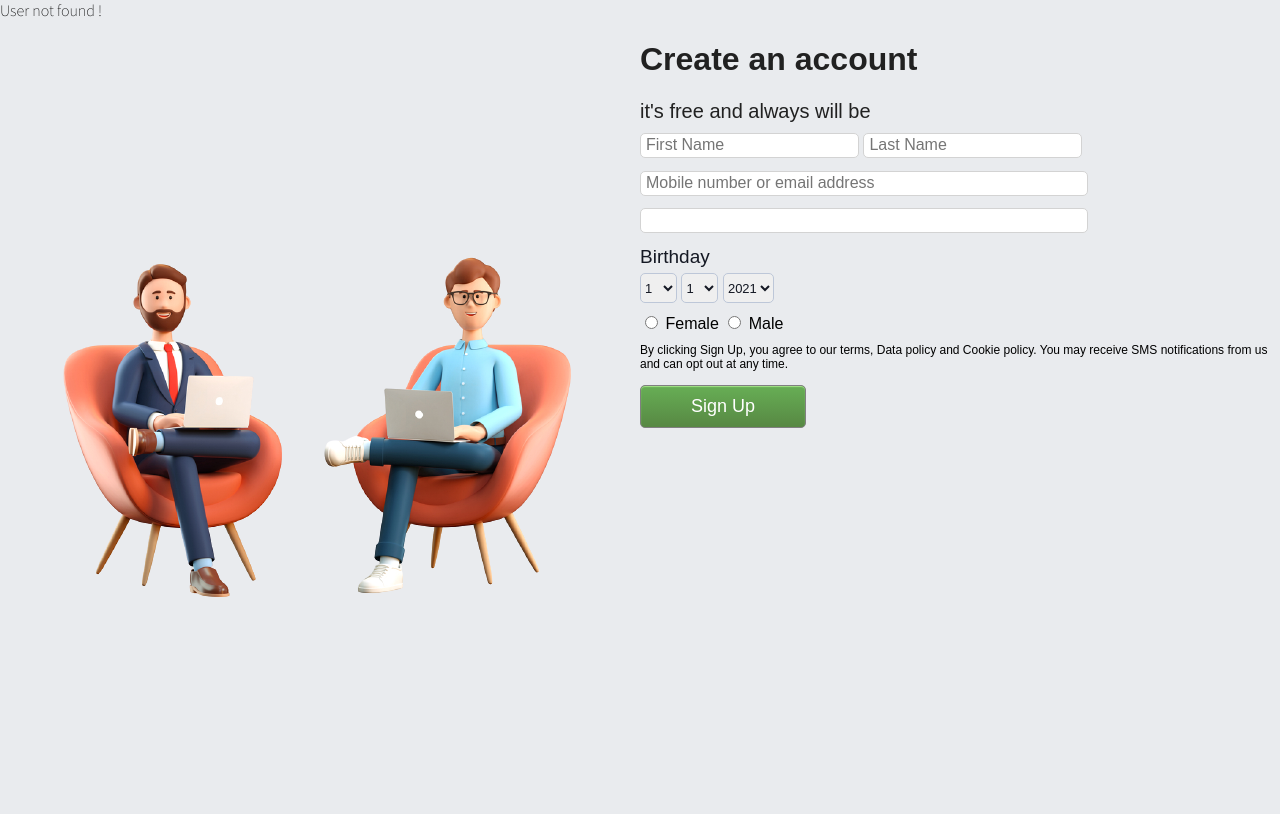
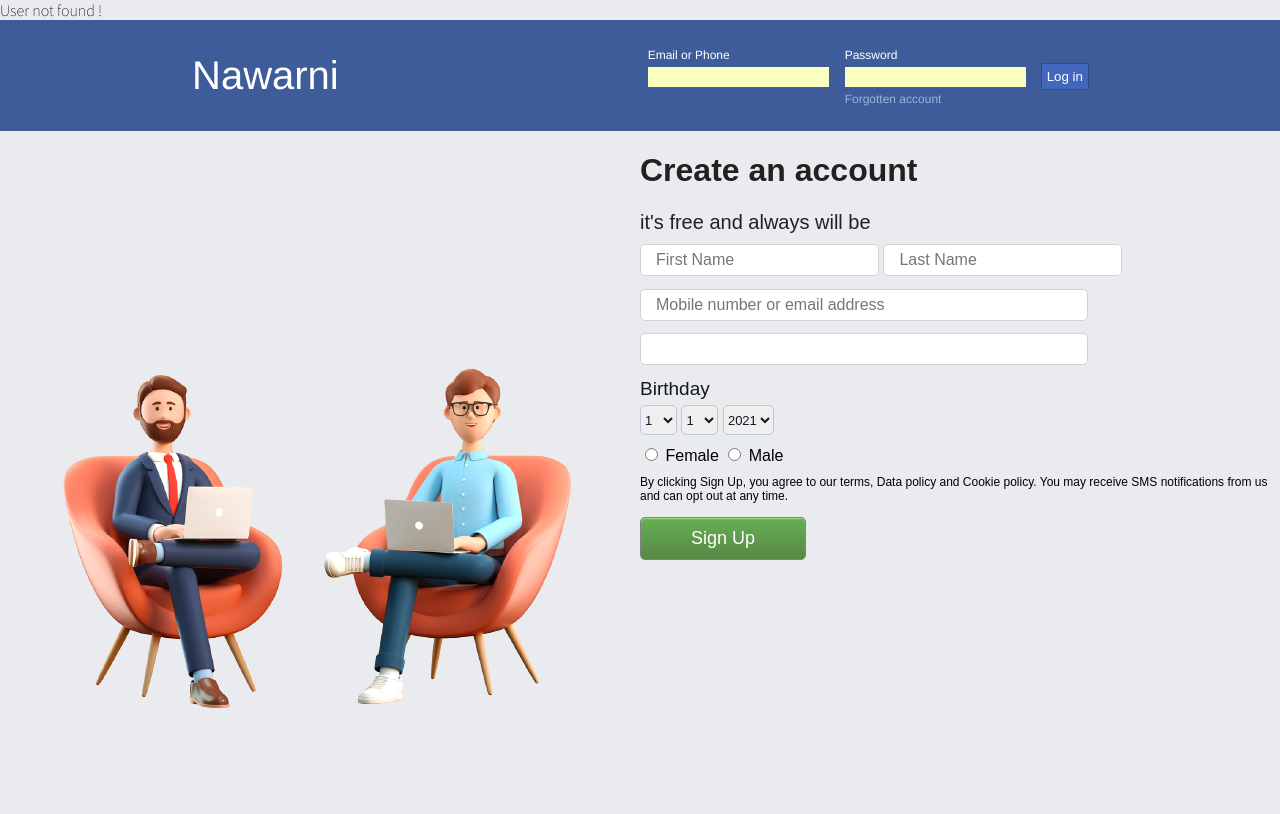
Before and after one commit to Chadi7781/Nawarni, a PHP site: page /socialMedia/sign.php in a window 1280 px wide. Shown: the top 814 px of the page. Before the commit the page ends 597 px from the top, so only its background shows below. Run offline with PHP 8.4, Linux system fonts and the light colour scheme.

Commit message:
design log in code

```diff
--- a/assets/css/style.css
+++ b/assets/css/style.css
@@ -1,6 +1,8 @@
 @font-face {
-    font-family: 'SourceSansPro-ExtraLight'; /* Change to your font's name. */
-    src: url('../fonts/SourceSansPro-ExtraLight.ttf'); /* Change to match your font file's location. */
+    font-family: 'SourceSansPro-ExtraLight';
+    /* Change to your font's name. */
+    src: url('../fonts/SourceSansPro-ExtraLight.ttf');
+    /* Change to match your font file's location. */
 }
 
 
@@ -10,8 +12,9 @@
 
 
 }
+
 body {
-    font-family: "SourceSansPro-ExtraLight",sans-serif;
+    font-family: "SourceSansPro-ExtraLight", sans-serif;
     background-color: #E9EBEE;
     margin: 0;
     font-size: 16px;
@@ -21,7 +24,7 @@ body {
 .main {
     font-family: Arial, Helvetica, sans-serif;
     height: 100vh;
-    display:flex;
+    display: flex;
 }
 
 .left-side {
@@ -46,7 +49,7 @@ body {
 
 .text-field {
     height: 25px;
-    padding: 5px;
+    padding: 15px;
     border: 1px solid lightgray;
     border-radius: 5px;
     font-size: 16px;
@@ -54,7 +57,7 @@ body {
 
 .text-input {
     height: 25px;
-    padding: 5px;
+    padding: 15px;
     border: 1px solid lightgray;
     border-radius: 5px;
     font-size: 16px;
@@ -67,7 +70,7 @@ input:-webkit-autofill,
 input:-webkit-autofill:hover,
 input:-webkit-autofill:focus,
 input:-webkit-autofill:active {
-    -webkit-box-shadow: 0 0 0 30px white  inset !important;
+    -webkit-box-shadow: 0 0 0 30px white inset !important;
 }
 
 .bday {
@@ -84,6 +87,7 @@ input:-webkit-autofill:active {
     color: #141823;
     border-radius: 5px;
 }
+
 .gender-wrap {
     margin: 10px 0;
 }
@@ -96,7 +100,7 @@ input:-webkit-autofill:active {
     background: linear-gradient(#67ae55, #578843);
     background-color: #69a74e;
     box-shadow: inset 0 1px 1px #a4e388;
-    border-color: #3b6a22, #3b6e22, #2c5115 ;
+    border-color: #3b6a22, #3b6e22, #2c5115;
     padding: 10px 50px;
     border: 1px solid gray;
     border-radius: 5px;
@@ -116,4 +120,66 @@ input:-webkit-autofill:active {
         font-size: 14px;
     */
 
-    }
+}
+
+
+.header {
+    font-family: 'Helvetica', Arial, sans-serif;
+    padding: 8px 15%;
+    display: flex;
+    justify-content: space-between;
+    background-color: #3e5c9a;
+    color: white;
+    height: 95px;
+}
+
+.logo {
+    margin: auto 0;
+    font-size: 40px;
+    flex-basis: 50%;
+}
+
+.sign-in-form {
+    display: flex;
+    align-items: center;
+}
+
+.mobile-input {
+    margin-left: 10px;
+}
+
+.input-text {
+    font-size: 12px;
+    padding-bottom: 5px;
+}
+.input-text-field {
+    background-color: #faffbd;;
+    border: none;
+    height: 20px;
+}
+.input-text-password {
+    font-size: 12px;
+    padding-bottom: 5px;
+}
+.passowrd-input {
+    margin-left: 1rem;
+    margin-top: 20px;
+    margin-right: 1rem;
+}
+
+.forgotten-acc {
+    font-size: 12px;
+    margin-top: 5px;
+    color: #9cb4d8;
+    cursor: pointer;
+}
+
+input.sign-in.login {
+    height: 30%;
+    background-color: #4267bc;
+    color: white;
+    border: none;
+    box-shadow: 0 0 1px black;
+    margin-top: 18px;
+    padding: 5px;
+}
--- a/sign.php
+++ b/sign.php
@@ -1,4 +1,3 @@
-
 <?php
     require 'connect/DB.php';
     require 'core/load.php';
@@ -42,9 +41,8 @@
             else {
                 $userLink = $screenName;
             }
-
             if(!preg_match("^[_a-z0-9]+(\.[_a-z0-9]+)*@[a-z0-9-]+(\.[a-z0-9]+)*(\.[a-z]{2,3})$^",$emailMobile)) {
-                if(!preg_match("^[0-12]{09}^",$emailMobile)) {
+                if(!preg_match("^[0-9]{8}^", $emailMobile)){
                     $error = "Email id or Mobile number is not correct. Please tyr again";
                 }
                 else {
@@ -62,7 +60,7 @@
                             $error = "Mobile is already exist.";
                         }
                         else {
-                            $loadFromUser->create('users', array('first_name'=>$firstName,'last_name'=>$lastName,
+                            $user_id = $loadFromUser->create('users', array('first_name'=>$firstName,'last_name'=>$lastName,
                             'mobile'=>$emailMobile,'password'=>$passwordHash,
                             "screenName"=>$screenName,"userLink"=>$userLink, 'birthday'=>$birth,
                             "gender"=>$upGen));
@@ -105,7 +103,6 @@
                 $loadFromUser->create('token', array('token'=>$token,'user_id'=>$user_id));
 
                setcookie('FBID', $token, time() + 60 *60*24*7, '/', NULL, NULL, true );
-
                //Redirect the user to index page
                header('Location: index.php');
 
@@ -132,6 +129,7 @@
 
 <!DOCTYPE html>
 <html lang="en">
+
 <head>
     <meta charset="UTF-8">
     <meta http-equiv="X-UA-Compatible" content="IE=edge">
@@ -139,8 +137,35 @@
     <title>Nawarni</title>
     <link rel="stylesheet" href="assets/css/style.css">
 </head>
+
 <body>
-    <div class="header"></div>
+    <div class="header">
+        <div class="logo">Nawarni</div>
+        <form action="sign.php" method="post">
+            <div class="sign-in-form">
+                <div class="mobile-input">
+                    <div class="input-text">
+                        Email or Phone
+                    </div>
+                    <input type="text" name="in-email-mobile" id="email-mobile" class="input-text-field">
+                </div>
+                <div class="passowrd-input">
+                    <div class="input-text-password">Password</div>
+
+                    <input type="password" name="in-pass" id="in-password" class="input-text-field">
+
+                    <div class="forgotten-acc">Forgotten account</div>
+
+                </div>
+
+                <div class="login-button">
+                    <input type="submit" value="Log in" class="sign-in login">
+                </div>
+
+
+            </div>
+        </form>
+    </div>
     <div class="main">
         <div class="left-side">
             <img src="assets/images/signPicture.png" alt="share_sign">
@@ -150,16 +175,18 @@
                 <?php if(!empty($error))  echo $error;?>
             </div>
             <h1 style="color:#212121;">Create an account</h1>
-                    <div style="color:#212121;font-size:20px;" >it's free and always will be</div>
+            <div style="color:#212121;font-size:20px;">it's free and always will be</div>
             <!--Form start -->
             <form action="sign.php" method="POST" name="user-sign-up">
                 <div class="sign-up-form">
                     <div class="sign-up-name">
-                                <input type="text" name="first-name" id="first-name" class="text-field" placeholder="First Name">
+                        <input type="text" name="first-name" id="first-name" class="text-field"
+                            placeholder="First Name">
                         <input type="text" name="last-name" id="last-name" class="text-field" placeholder="Last Name">
                     </div>
                     <div class="sign-wrap-mobile">
-                                <input type="text" name="email-mobile" id="email-mobile" class="text-input" placeholder="Mobile number or email address" class="text-input">
+                        <input type="text" name="email-mobile" id="email-mobile" class="text-input"
+                            placeholder="Mobile number or email address" class="text-input">
                     </div>
                     <div class="sign-up-password">
                         <input type="password" name="up-password" id="up-password" class="text-input">
@@ -184,7 +211,8 @@
 
                     </div>
                     <div class="term">
-                                By clicking Sign Up, you agree to our terms, Data policy and Cookie policy. You may receive SMS notifications from us and can opt out at any time.
+                        By clicking Sign Up, you agree to our terms, Data policy and Cookie policy. You may receive SMS
+                        notifications from us and can opt out at any time.
 
                     </div>
                     <button type="submit" value="Sign Up" class="sign-up-button">Sign Up
@@ -208,4 +236,5 @@
 
 
 </body>
+
 </html>
```
Also changed, not shown: assets/images/facebook Signin image.png (added). Lines whose indentation alone changed are shown as unchanged.
